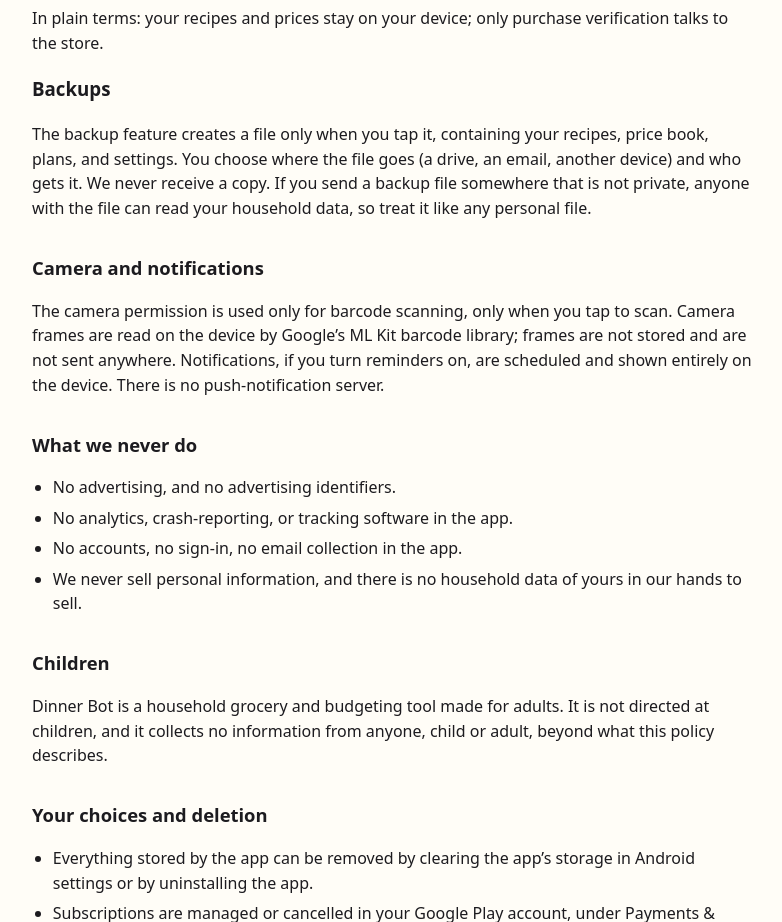
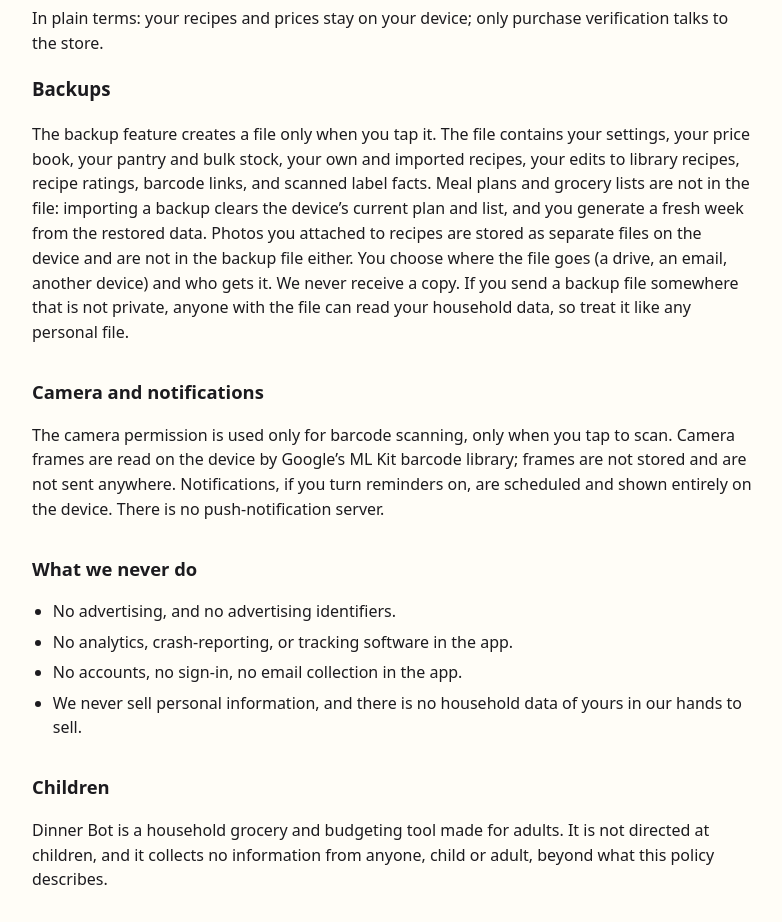
Before and after one commit to battlesbudz/dinner-bot, a plain HTML site: page docs/privacy-policy.html in a window 1280 px wide. Shown: the part 1640-2562 px from the top of the page, without its empty margins (248-1030 px from the left). Drawn offline with Linux system fonts and the light colour scheme.

Commit message:
C4: correct the backup contents described in the privacy policy (Codex P2)

```diff
--- a/docs/privacy-policy.html
+++ b/docs/privacy-policy.html
@@ -99,12 +99,17 @@
 purchase verification talks to the store.</p>
 
 <h3>Backups</h3>
-<p>The backup feature creates a file only when you tap it, containing your
-recipes, price book, plans, and settings. You choose where the file goes
-(a drive, an email, another device) and who gets it. We never receive a
-copy. If you send a backup file somewhere that is not private, anyone with
-the file can read your household data, so treat it like any personal
-file.</p>
+<p>The backup feature creates a file only when you tap it. The file
+contains your settings, your price book, your pantry and bulk stock, your
+own and imported recipes, your edits to library recipes, recipe ratings,
+barcode links, and scanned label facts. Meal plans and grocery lists are
+not in the file: importing a backup clears the device&rsquo;s current plan
+and list, and you generate a fresh week from the restored data. Photos you
+attached to recipes are stored as separate files on the device and are not
+in the backup file either. You choose where the file goes (a drive, an
+email, another device) and who gets it. We never receive a copy. If you
+send a backup file somewhere that is not private, anyone with the file can
+read your household data, so treat it like any personal file.</p>
 
 <h2>Camera and notifications</h2>
 <p>The camera permission is used only for barcode scanning, only when you
```
